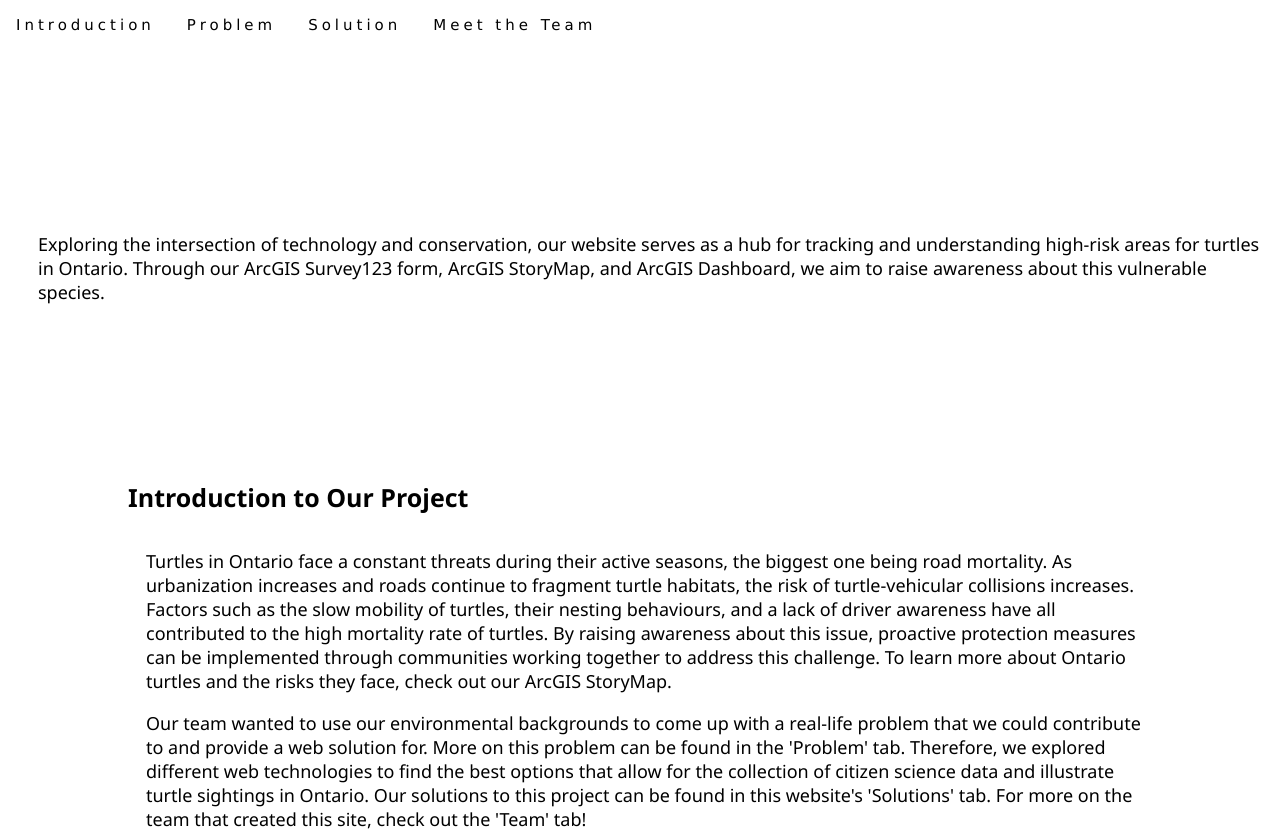
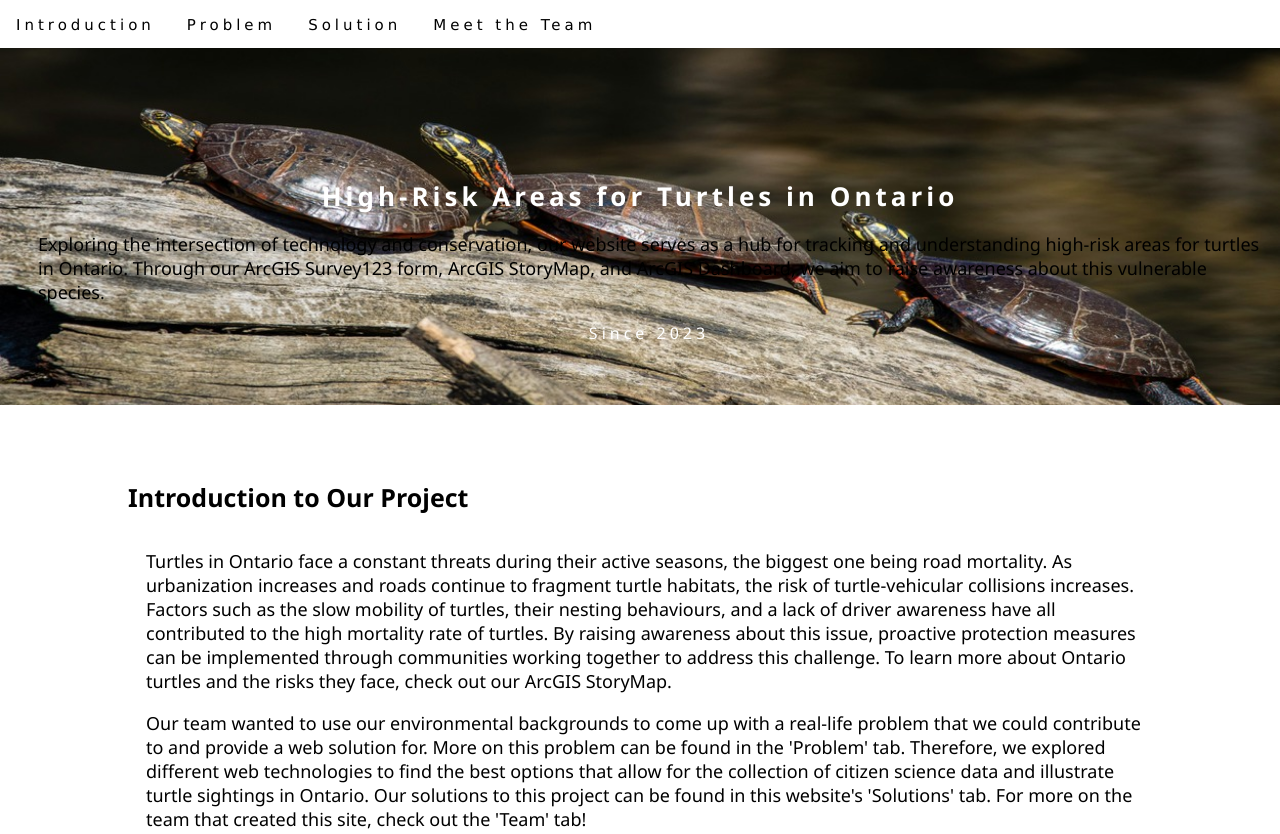
Before and after one commit to lacobham/webgroup9, a plain HTML site: page index.html in a window 1280 px wide. Shown: the top 834 px of the page. Drawn offline with Linux system fonts and the light colour scheme.

Commit message:
Update turtlecss.css

```diff
--- a/turtlecss.css
+++ b/turtlecss.css
@@ -1,9 +1,10 @@
 
 .imageHeader {
-    background-image: url('photos/turtles.jpg');
+    background-image: url('turtles.jpg');
     background-size: cover;
     background-position: center;
 }
+
 .header-content {
     padding: 20px;
 }
```
